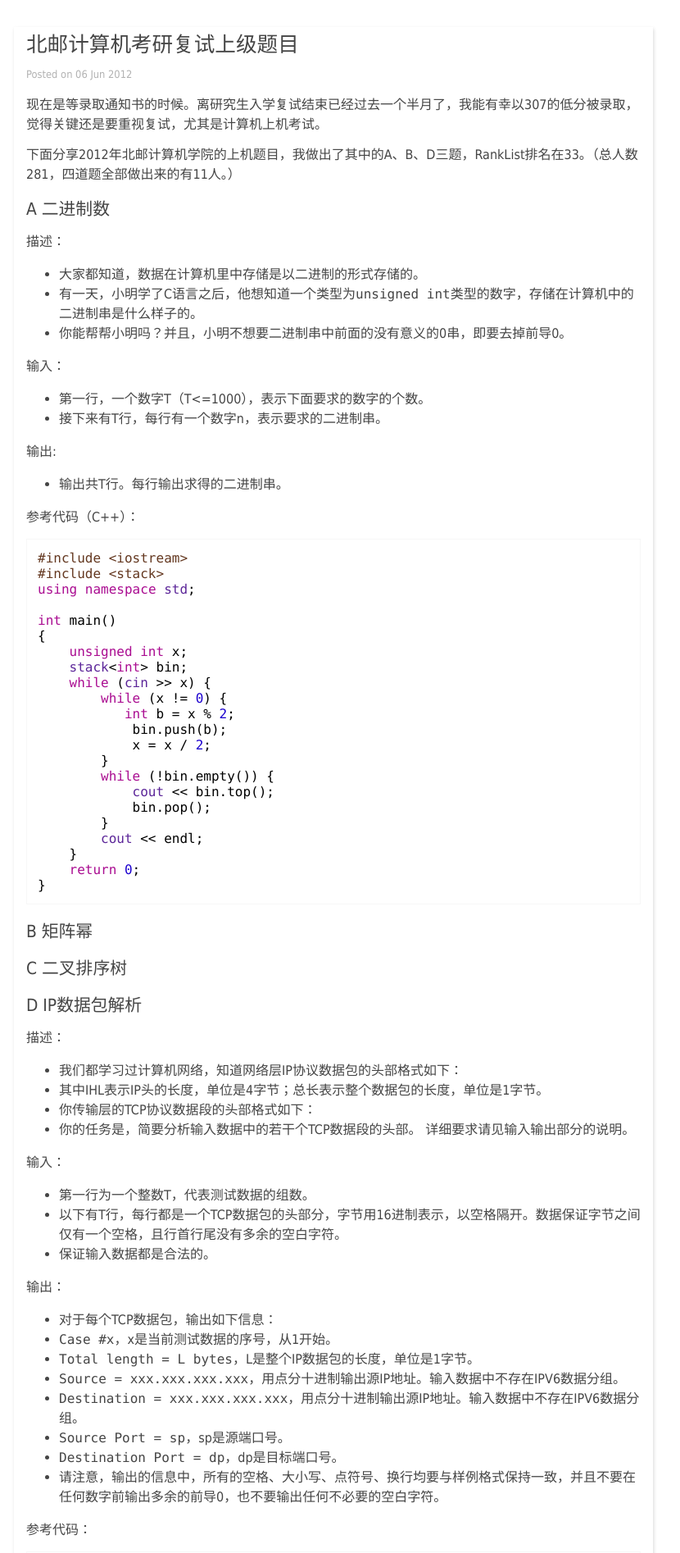
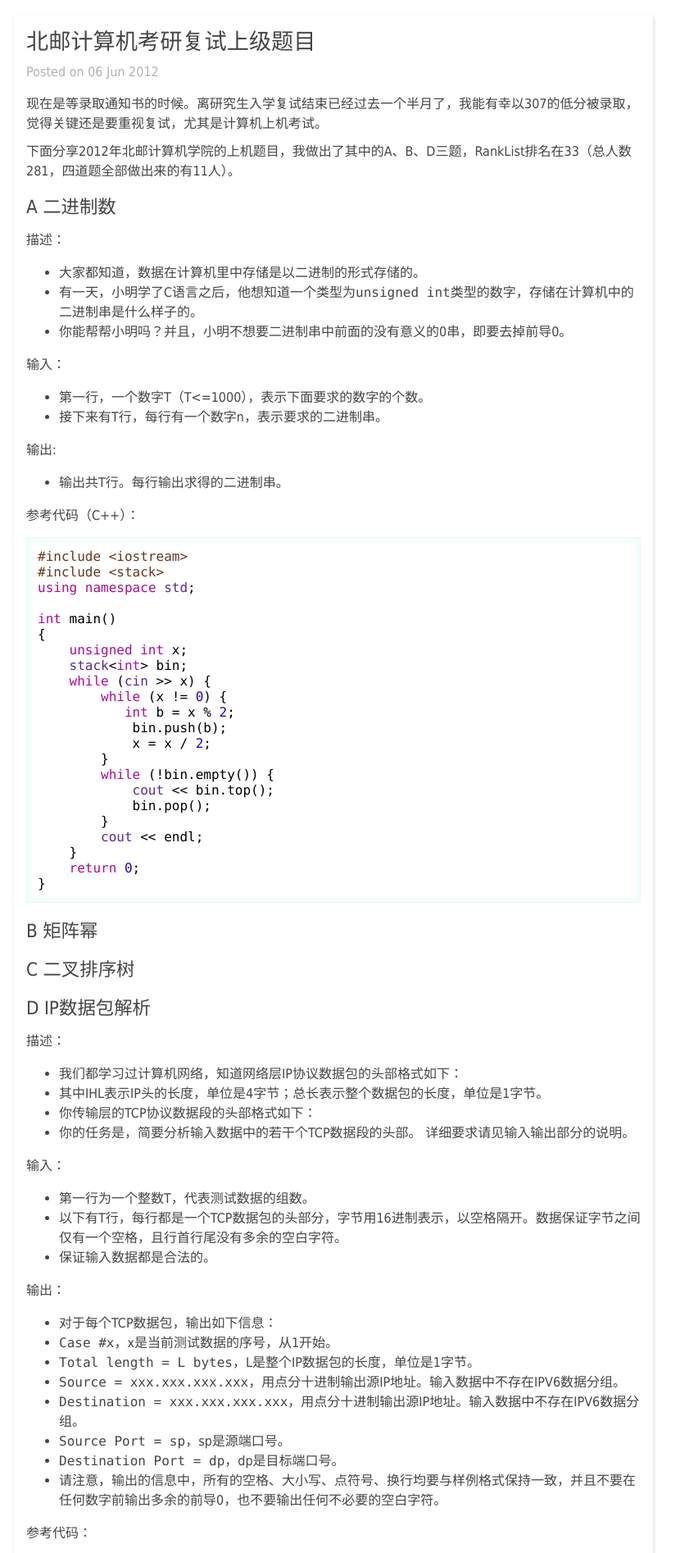
Before and after one commit to hopestar/yianbin.github.com, a Jekyll site: the page built from _posts/2012-06-06-program-contest-of-bupt-master.md, in a window 1280 px wide. Shown: the top 1894 px of the page at 82% size, without its empty margins (233-1063 px from the left). Built offline with Jekyll 4.4.1, drawn with Linux system fonts in a browser that asks for light colours; Markdown is read by kramdown in place of the engine named in the settings.

Commit message:
Change some little style

```diff
--- a/_posts/2012-06-06-program-contest-of-bupt-master.md
+++ b/_posts/2012-06-06-program-contest-of-bupt-master.md
@@ -5,7 +5,7 @@ title: 北邮计算机考研复试上级题目
 
 现在是等录取通知书的时候。离研究生入学复试结束已经过去一个半月了，我能有幸以307的低分被录取，觉得关键还是要重视复试，尤其是计算机上机考试。
 
-下面分享2012年北邮计算机学院的上机题目，我做出了其中的A、B、D三题，RankList排名在33。（总人数281，四道题全部做出来的有11人。）
+下面分享2012年北邮计算机学院的上机题目，我做出了其中的A、B、D三题，RankList排名在33（总人数281，四道题全部做出来的有11人）。
 
 ## A 二进制数 ##
 
--- a/assets/style/simple.css
+++ b/assets/style/simple.css
@@ -3,24 +3,25 @@
  */
 
 /** Template Style **/
-body { margin: 0 auto 30px auto; width: 780px; font-family: 'Microsoft Yahei', Tahoma, sans-serif; font-size: 16px; color: #454545; }
+body { margin: 0 auto 30px auto; width: 780px; font-family: Tahoma, 'Microsoft Yahei', sans-serif; font-size: 16px; color: #454545; }
 
 h1, h2 { font-weight: 500; }
-h1 { margin: 15px 0 13px 0; font-size: 1.6em; }
-h2 { margin: 15px 0 13px 0; font-size: 1.3em; }
+h1 { margin: 0 0 13px 0; font-size: 1.7em; }
+h2 { margin: 15px 0 13px 0; font-size: 1.4em; }
+h3 { margin: 15px 0 13px 0; font-size: 1.2em; }
 strong { font-weight: 500; }
-p { margin: 13px 0 10px 0; }
+p { margin: 10px 0 10px 0; }
 
 a { text-decoration: none; color: #0088cc; }
 
-pre { padding: 5px; border: 1px solid rgba(213, 213, 213, 0.2); background-color: rgba(33, 235 227, 0.06); font-family: Consolas, monospace; color: #d88200; }
-code { font-family: Consolas, monospace; }
+pre { padding: 5px; border: 1px solid rgba(213, 213, 213, 0.2); background-color: rgba(33, 235, 227, 0.06); font-family: Consolas, 'Microsoft Yahei', monospace; color: #d88200; }
+code { background-color: rgba(33, 235, 227, 0,06); font-family: Consolas, 'Microsoft Yahei', monospace; }
 
 #header { padding: 8px 10px 10px 10px; color: #454545; }
 
-#content { padding: 0 15px 0 15px; border-radius: 0 0 3px 3px; border-bottom: 2px solid #e2e2e9; box-shadow: 1px 2px 4px rgba(0, 0, 0, 0.15); }
+#content { padding: 10px 15px 10px 15px; background-color: #ffffff; border-radius: 0 0 3px 3px; border-bottom: 2px solid #e2e2e9; box-shadow: 1px 2px 4px rgba(0, 0, 0, 0.15); }
 
-#footer { padding: 0 10px; font-size: 0.8em; }
+#footer { padding: 10px; font-size: 0.8em; }
 
 /** Post Page **/
 
@@ -28,7 +29,7 @@ code { font-family: Consolas, monospace; }
 #title a { color: #454545; }
 #title a:hover { color: #0088cc; }
 
-#date { margin-bottom: 16px; font-size: 0.8em; color: #b2b2b2; }
+#date { margin-bottom: 16px; color: #b2b2b2; }
 
 /** Home Page **/
 
```
